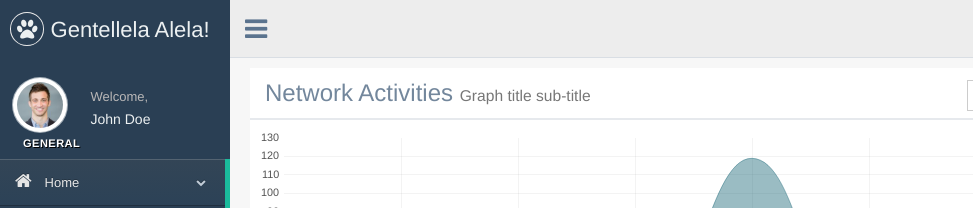
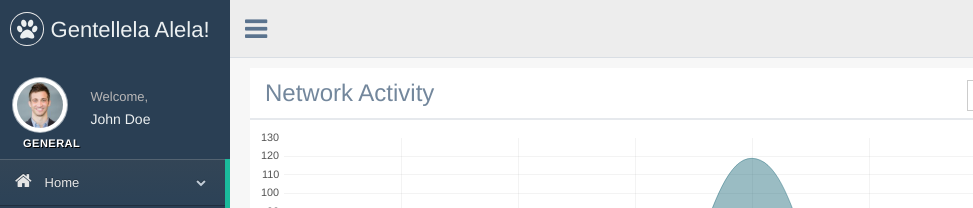
Before and after one commit to tranthanhtu0vn/git_branching_model, a plain HTML site: page index.html in a window 1280 px wide. Shown: the top 208 px of the page, 0-973 px from the left. Drawn offline with Linux system fonts and the light colour scheme.

Commit message:
fix bug #123 remove title ..

```diff
--- a/index.html
+++ b/index.html
@@ -207,7 +207,7 @@
 
             <div class="row x_title">
               <div class="col-md-6">
-                <h3>Network Activities <small>Graph title sub-title</small></h3>
+                <h3>Network Activity</h3>
               </div>
               <div class="col-md-6">
                 <div id="reportrange" class="pull-right" style="background: #fff; cursor: pointer; padding: 5px 10px; border: 1px solid #ccc">
```
